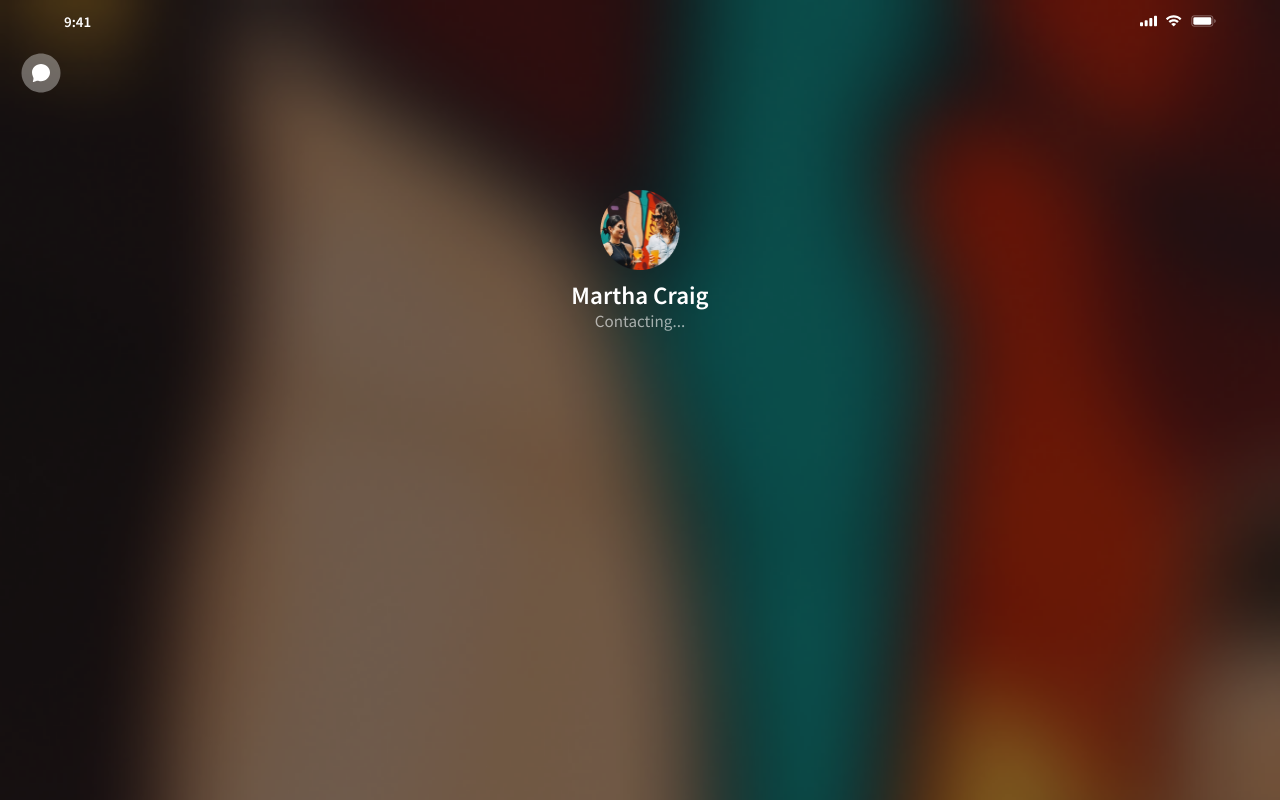
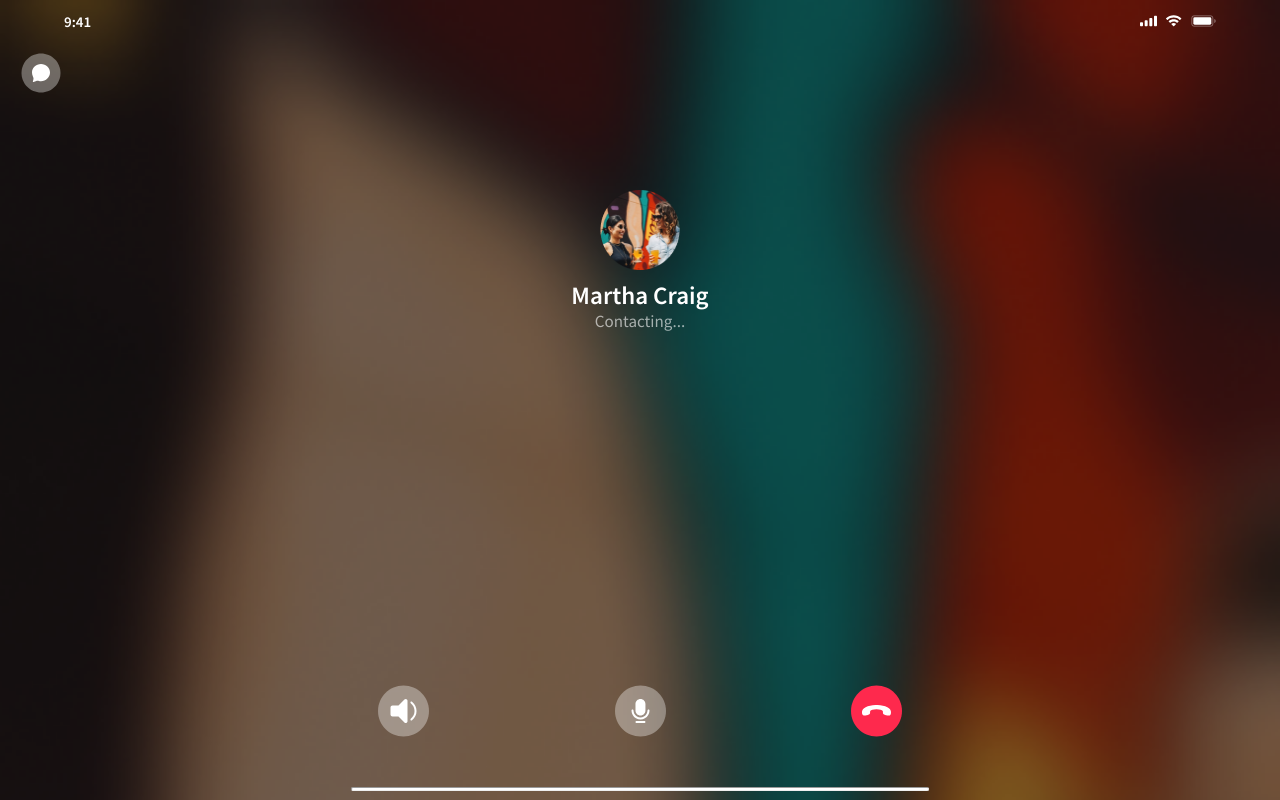
Before and after one commit to michelewtc/messenger-chat, a plain HTML site: page call.html in a window 1280 px wide. Shown: the top 800 px of the page. Drawn offline with Linux system fonts and the light colour scheme.

Commit message:
feat: bottom bar component

```diff
--- a/call.html
+++ b/call.html
@@ -31,5 +31,13 @@
         <h1 class="call-person__name">Martha Craig</h1>
         <p class="call-person__status">Contacting...</p>
     </div>
+
+    <div class="bottom-bar">
+        <img class="bottom-bar__icon" src="./assets/icons/sound.svg" alt="Som">
+        <img class="bottom-bar__icon" src="./assets/icons/microphone.svg" alt="Microfone">
+        <img class="bottom-bar__icon" src="./assets/icons/hang-up.svg" alt="Tchau">
+    </div>
+
+    <hr class="line"/>
 </body>
 </html>
--- /dev/null
+++ b/styles/components/bottom-bar.css
@@ -0,0 +1,9 @@
+.bottom-bar {
+    width: 70%;
+    margin: 0 auto;
+    display: flex;
+    justify-content: space-evenly;
+
+    margin-top: 355px;
+    margin-bottom: 50px;
+}
--- a/styles/pages/call.css
+++ b/styles/pages/call.css
@@ -1,6 +1,7 @@
 @import "../utils/index.css";
 @import "../components/status-bar.css";
 @import "../components/call-person.css";
+@import "../components/bottom-bar.css";
 
 body {
   position: relative;
@@ -18,3 +19,12 @@ body {
     margin-top: 9px;
     margin-left: 21px;
 }
+
+.line {
+  width: 45%;
+  margin: 0 auto;
+
+  background-color: #fff;
+  border-radius: 100px;
+  height: 2px;
+}
```
Also changed, not shown: assets/icons/hang-up.svg (added), assets/icons/microphone.svg (added), assets/icons/sound.svg (added).
